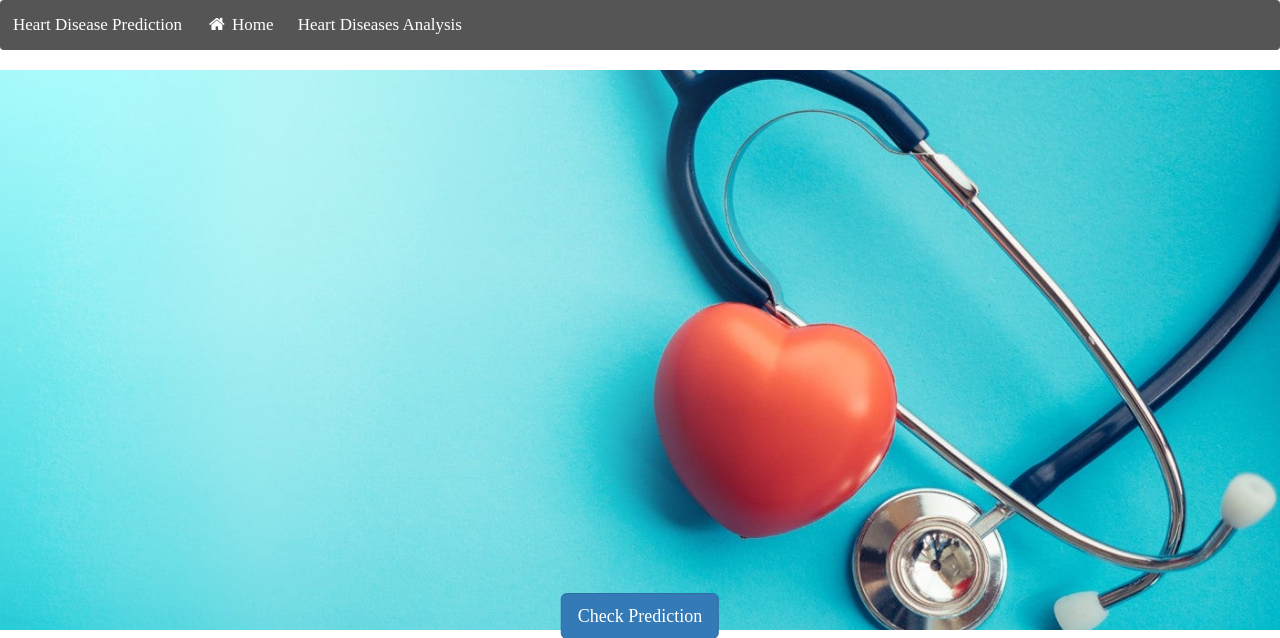
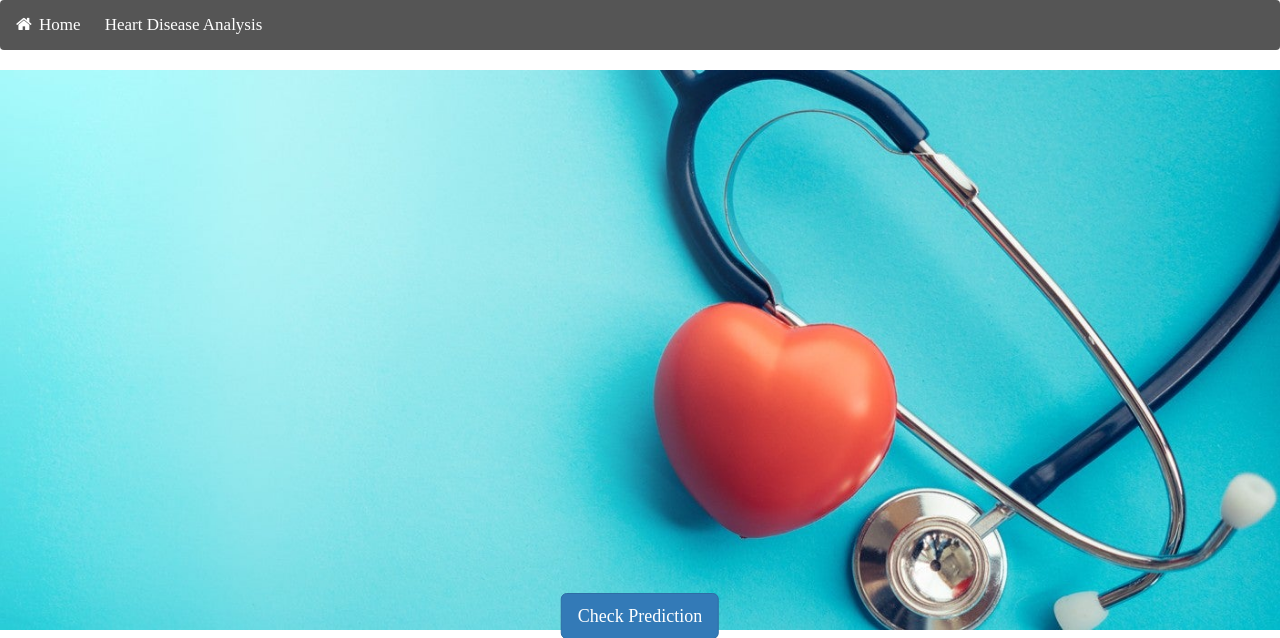
Before and after one commit to Srini138/Heart-Disease-Prediction, a Flask app: page / in a window 1280 px wide. Shown: the top 638 px of the page. Run offline with Flask 2, Linux system fonts and the light colour scheme; parts of the project's set-up code (start-up, migrations or seed data) failed here and were passed over; some libraries are stand-ins or nearby versions.

Commit message:
Update first.html

```diff
--- a/templates/first.html
+++ b/templates/first.html
@@ -68,9 +68,8 @@ body {
 </style>
 <body>
 <div class="navbar">
-  <a href="#">Heart Disease Prediction</a>
   <a class="active" href="#"><i class="fa fa-fw fa-home"></i> Home</a>
-  <a class="active" href="first">Heart Diseases Analysis</a>
+  <a class="active" href="first">Heart Disease Analysis</a>
 </div>
 <div class="img">
   <div class="centered">
```
